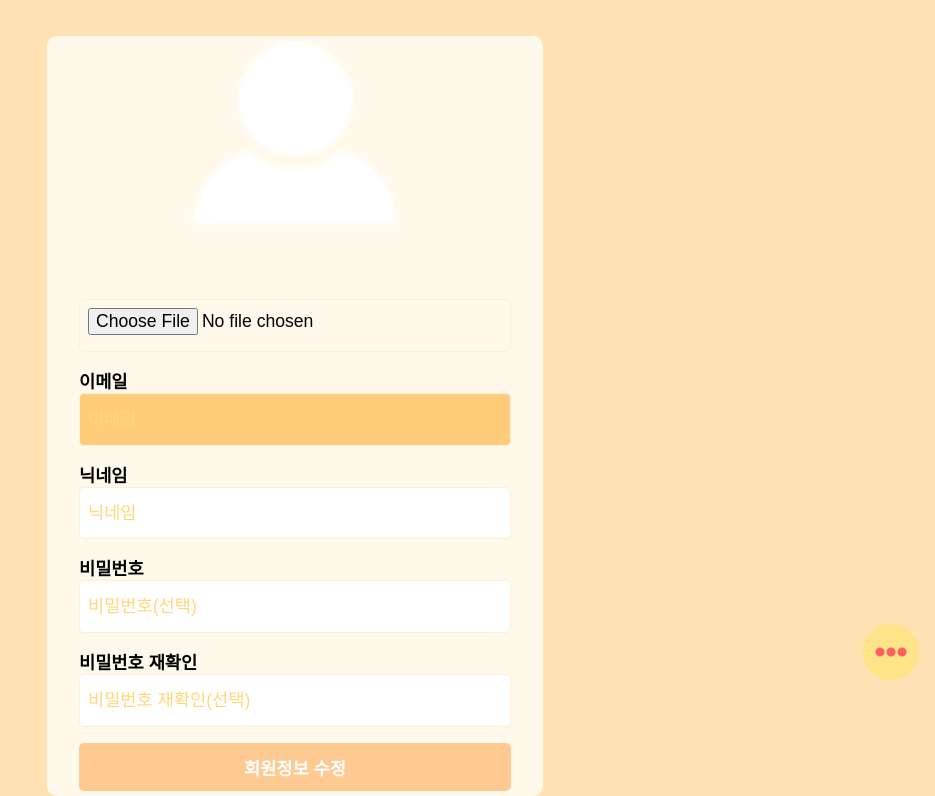
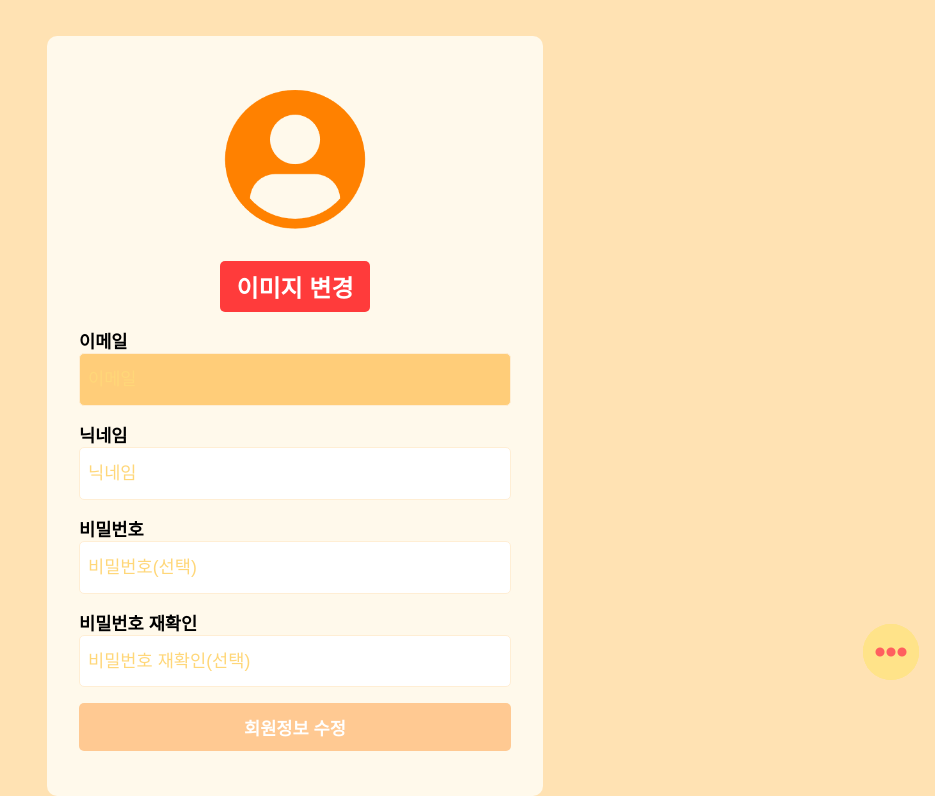
Before and after one commit to eunche/plzeat-deploy-0606, a Django app: page /users/update/1 in a window 1280 px wide. Shown: the part 104-900 px from the top of the page, without its empty margins (345-1280 px from the left). Run offline with Django 3.2, Linux system fonts and the light colour scheme; a user stored in the database is signed in; data comes from the database, SQL or seed files in the repository; both versions use the stored data as it was after the commit; some libraries are stand-ins or nearby versions; some web fonts are replaced.

Commit message:
아바타 기본이미지 / 프로필편집에 input file 디자인 완료

```diff
--- a/templates/users/profile_update.html
+++ b/templates/users/profile_update.html
@@ -32,12 +32,53 @@ Profile Update
         justify-content: center;
         align-items: center;
         padding: 0.5rem;
-        padding-bottom: 1.5rem;
+        padding-bottom: 1.3rem;
     }
 
     .profile_avatar {
-        width: 50%;
+        border-radius: 50%;
+        width: 10rem;
+        height: 10rem;
     }
+
+    #id_avatar {
+        border: none;
+    }
+
+    input #file-upload-button {
+        background-color: red;
+    }
+
+    .upload-btn-wrapper {
+        position: relative;
+        overflow: hidden;
+        text-align: center;
+        padding: 0 0.5rem;
+    }
+
+    .avatar-update-btn {
+        border: none;
+        border-radius: 5px;
+        background-color: #ff3b3b;
+        color: white;
+        font-weight: bold;
+        padding: 0.5rem 1rem;
+        font-size: 1.5rem;
+        font-family: "NanumSquare", sans-serif;
+    }
+
+    #id_avatar:hover {
+        cursor: pointer;
+    }
+
+    .upload-btn-wrapper input[type=file] {
+        font-size: 100px;
+        position: absolute;
+        left: 0;
+        top: 0;
+        opacity: 0;
+    }
+
 
     @media (min-width: 500px) {
         .wrapper {
@@ -68,7 +109,10 @@ Profile Update
             <div class="update_img_box">
                 <img class="profile_avatar" src="{{user.avatar.url}}" id="image_section" alt="avatar" />
             </div>
-            <input type="file" name="avatar" accept="image/*" id="id_avatar">
+            <div class="upload-btn-wrapper">
+                <input type="file" name="avatar" accept="image/*" id="id_avatar">
+                <button class="avatar-update-btn">이미지 변경</button>
+            </div>
         </div>
         {% else %}
         <span style="font-weight: bold; font-size: 1.1rem">{{field.label}}</span>
```
Also changed, not shown: db.sqlite3, uploads/avatar/avatar_default.png (added), uploads/avatar/pngguru.com.png (added), uploads/avatar_default.png.
